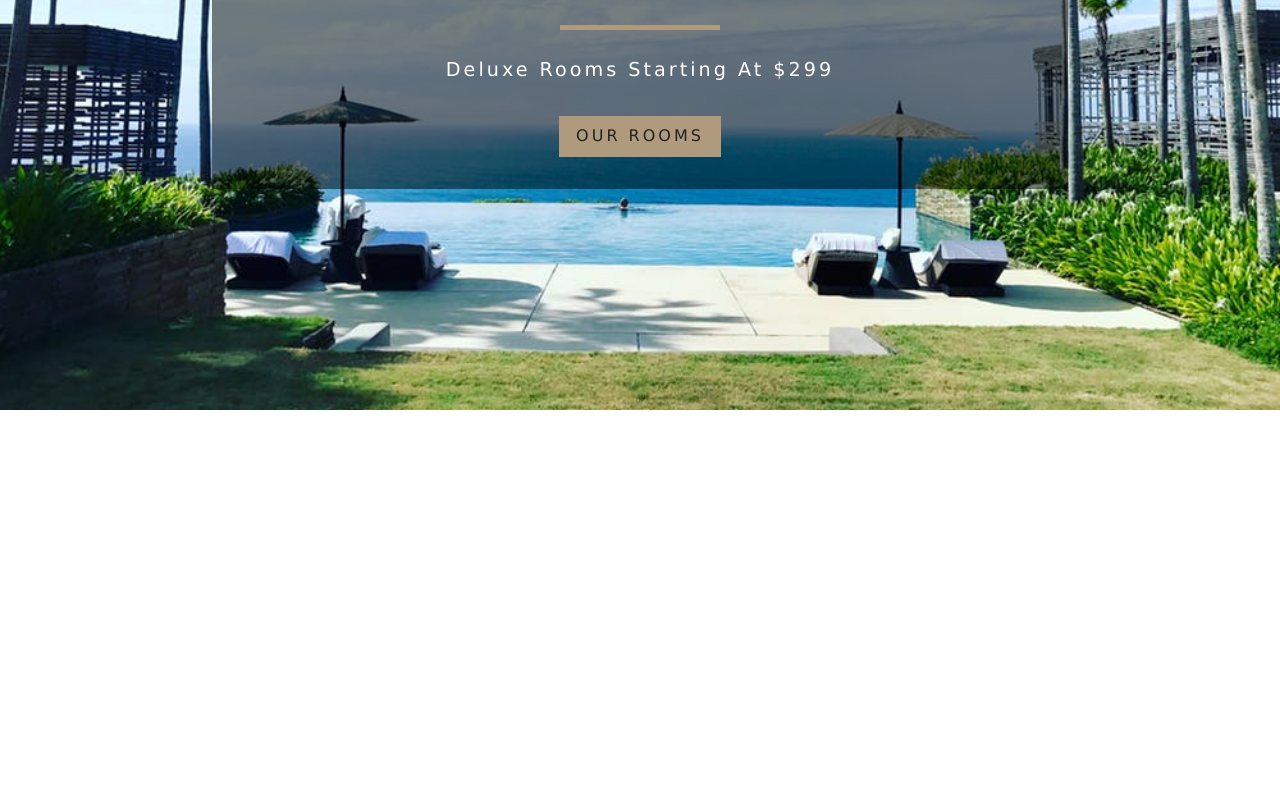
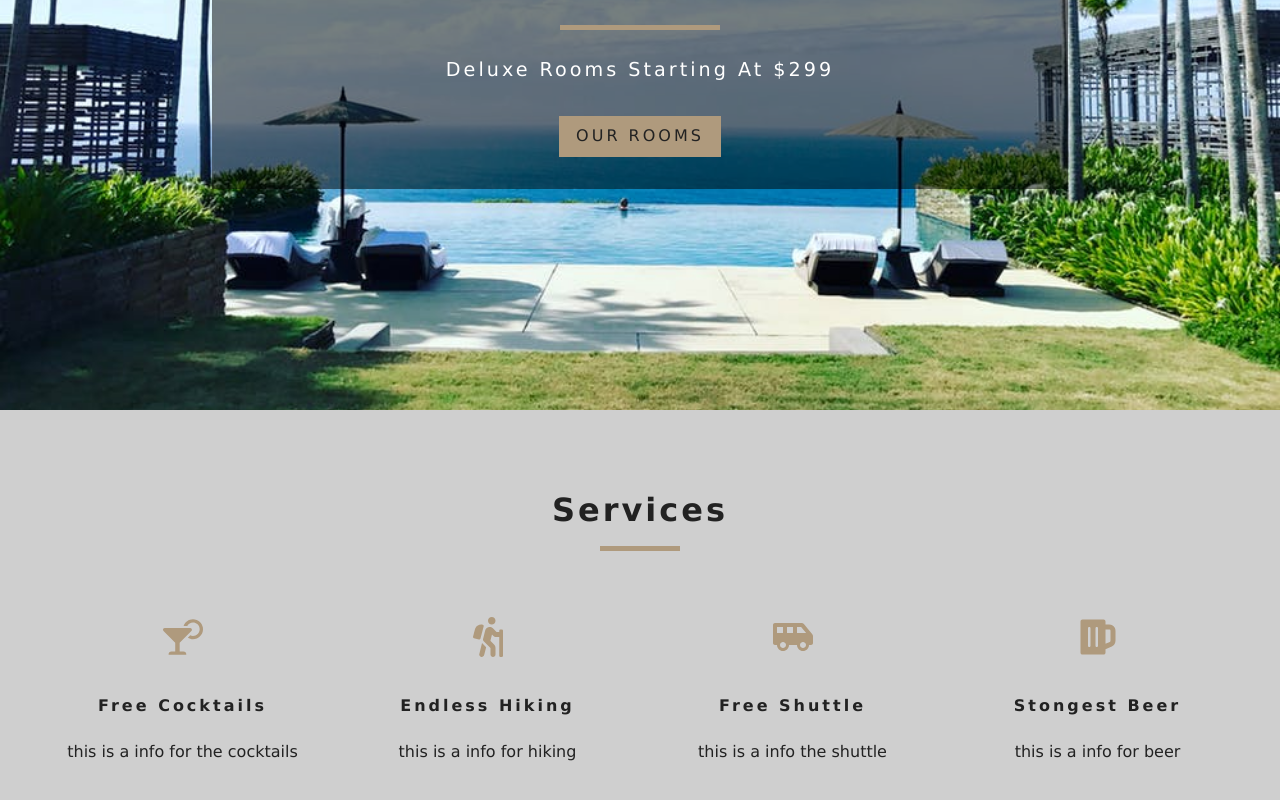
Before and after one commit to matthiashaefeli/udemy-resort, a React (Create React App) app: page / in a window 1280 px wide. Shown: the part 390-1190 px from the top of the page. Before the commit the page ends 800 px from the top, so only its background shows below. Built offline with nearby package versions, Linux system fonts and the light colour scheme.

Commit message:
services component

```diff
--- a/src/App.css
+++ b/src/App.css
@@ -252,6 +252,7 @@
 }
 .services h6 {
   letter-spacing: var(--mainSpacing);
+  text-transform: capitalize;
 }
 .services p {
   width: 80%;
--- /dev/null
+++ b/src/components/Services.js
@@ -0,0 +1,49 @@
+import React, { Component } from 'react';
+import { FaCocktail, FaHiking, FaShuttleVan, FaBeer } from 'react-icons/fa';
+import Title from './Title';
+
+export default class Services extends Component {
+  state = {
+    services: [
+      {
+        icon: <FaCocktail />,
+        title: 'Free Cocktails',
+        info: "this is a info for the cocktails"
+      },
+      {
+        icon: <FaHiking />,
+        title: 'Endless Hiking',
+        info: "this is a info for hiking"
+      },
+      {
+        icon: <FaShuttleVan />,
+        title: 'Free Shuttle',
+        info: "this is a info the shuttle"
+      },
+      {
+        icon: <FaBeer />,
+        title: 'Stongest Beer',
+        info: "this is a info for beer"
+      }
+    ]
+  }
+
+  render() {
+    return (
+      <section className='services'>
+        <Title title='services' />
+        <div className="services-center">
+          {this.state.services.map((item, index) => {
+            return (
+              <article key={index} className='service'>
+                <span>{item.icon}</span>
+                <h6>{item.title}</h6>
+                <p>{item.info}</p>
+              </article>
+            )
+          })}
+        </div>
+      </section>
+    )
+  }
+}
--- /dev/null
+++ b/src/components/Title.js
@@ -0,0 +1,10 @@
+import React from 'react'
+
+export default function Title({ title }) {
+  return (
+    <div className='section-title'>
+      <h4>{title}</h4>
+      <div />
+    </div>
+  )
+}
--- a/src/pages/Home.js
+++ b/src/pages/Home.js
@@ -2,9 +2,11 @@
 import Hero from '../components/Hero';
 import Banner from '../components/Banner';
 import { Link } from 'react-router-dom';
+import Services from '../components/Services';
 
 export default function Home() {
   return (
+    <>
       <Hero>
         <Banner title='luxurious rooms' subtitle='deluxe rooms starting at $299'>
           <Link to='/rooms' className='btn-primary'>
@@ -12,5 +14,7 @@
         </Link>
         </Banner>
       </Hero>
+      <Services />
+    </>
   )
 }
```
Also changed, not shown: src/components/Banner 2.js (added, +12 -0 lines), src/components/Hero 2.js (added, +13 -0 lines). Lines whose indentation alone changed are shown as unchanged.
